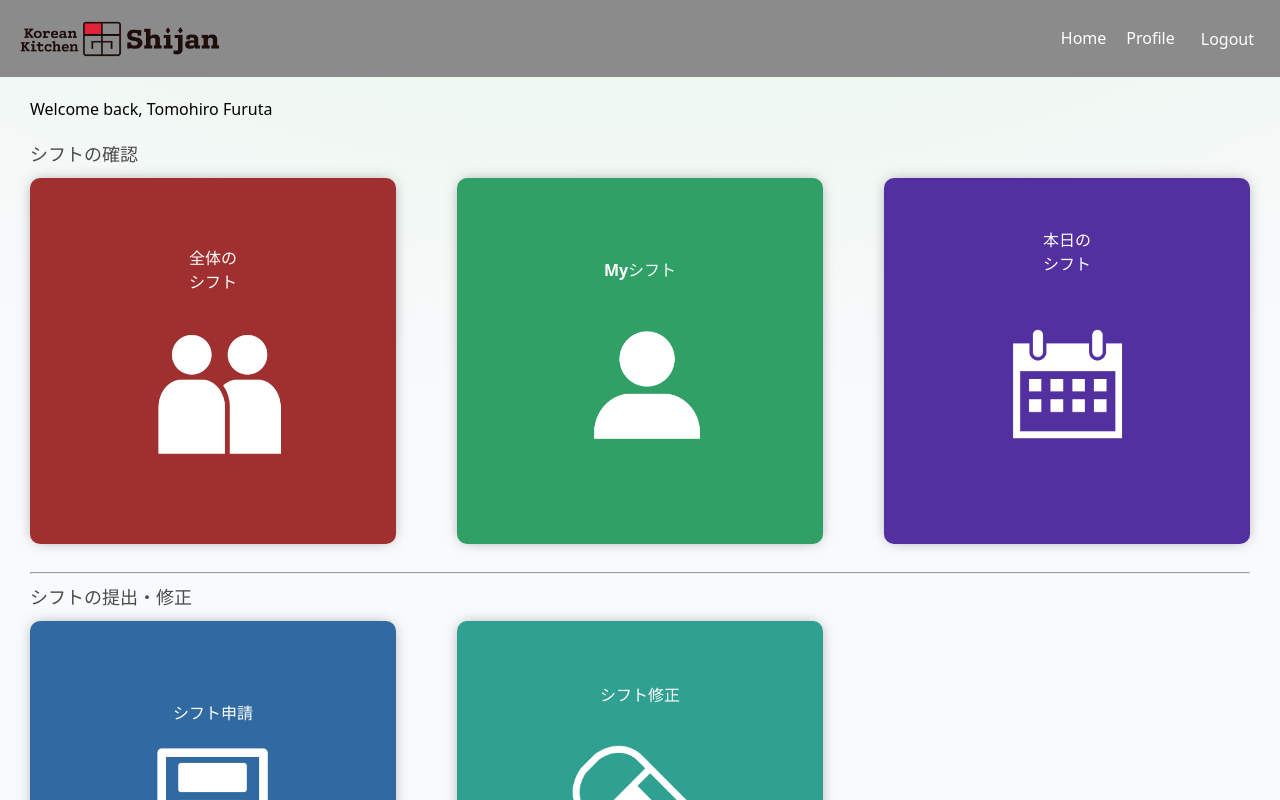
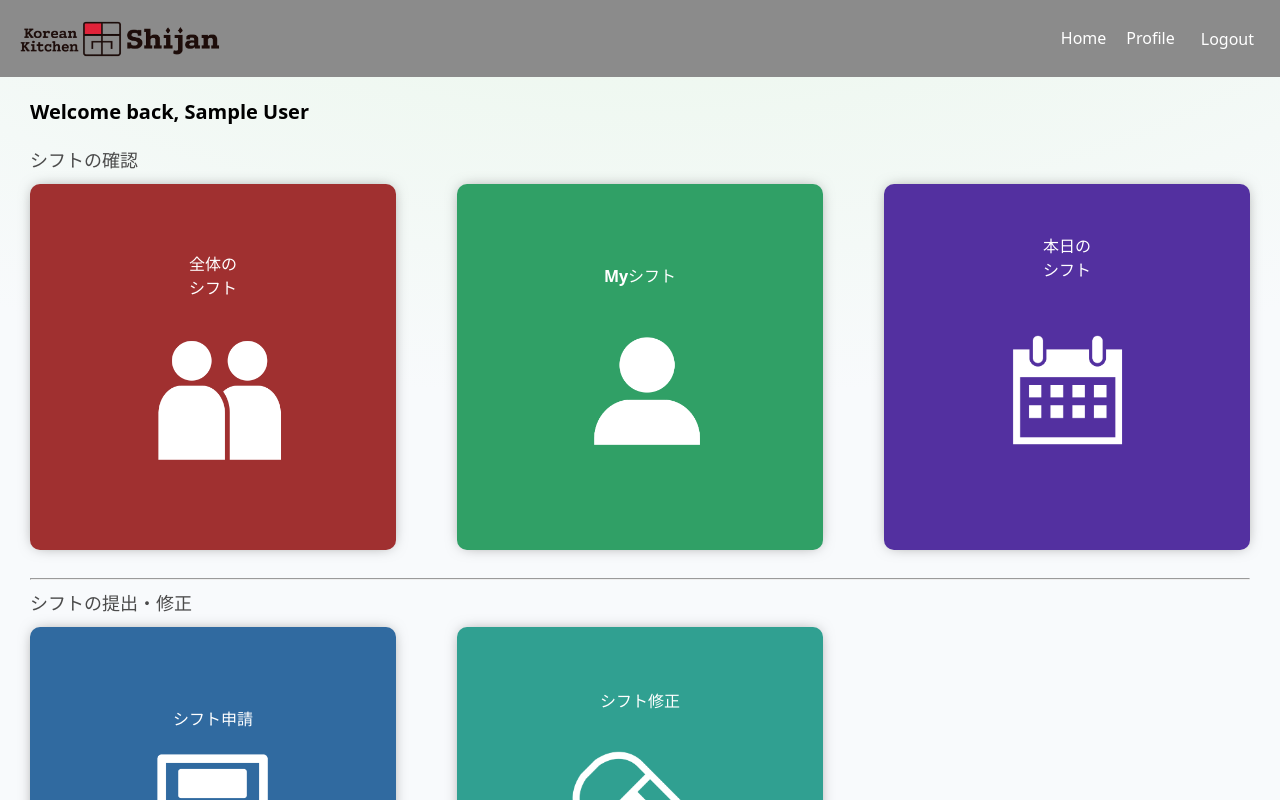
Before and after one commit to kei0101xw/web-shift-manager, a React (Vite) app in the folder frontend/: page /home in a window 1280 px wide. Shown: the top 800 px of the page. Built offline with nearby package versions, Linux system fonts and the light colour scheme; sample sign-in values are in the browser's storage.

Commit message:
[change]ホーム画面にログインしているユーザーの名前を表示するように変更

```diff
--- a/frontend/src/pages/Home/Home.css
+++ b/frontend/src/pages/Home/Home.css
@@ -1,5 +1,11 @@
 .home-container {
   padding: 20px 30px 30px 30px;
+}
+
+.home-greeting {
+  font-size: 20px;
+  font-weight: 700;
+  margin-bottom: 16px;
 }
 
 .all-button-group {
--- a/frontend/src/pages/Home/Home.jsx
+++ b/frontend/src/pages/Home/Home.jsx
@@ -7,13 +7,15 @@ import people from "../../assets/people.png";
 import money from "../../assets/money.png";
 import paper from "../../assets/paper.png";
 import eraser from "../../assets/eraser.png";
+import { useAuth } from "../../auth/AuthContext";
 
 const Home = () => {
   const navigate = useNavigate();
+  const { user } = useAuth();
   return (
     <>
       <div className="home-container">
-        <div>Welcome back, Tomohiro Furuta</div>
+        <div className="home-greeting">Welcome back, {user?.name ?? ""}</div>
         <div className="all-button-group">
           <div className="button-title shift">シフトの確認</div>
           <div className="shift-button-group">
--- a/frontend/src/pages/ManagerHome/ManagerHome.css
+++ b/frontend/src/pages/ManagerHome/ManagerHome.css
@@ -1,5 +1,11 @@
 .home-container {
   padding: 20px 30px 30px 30px;
+}
+
+.home-greeting {
+  font-size: 20px;
+  font-weight: 700;
+  margin-bottom: 16px;
 }
 
 .all-button-group {
--- a/frontend/src/pages/ManagerHome/ManagerHome.jsx
+++ b/frontend/src/pages/ManagerHome/ManagerHome.jsx
@@ -7,13 +7,15 @@ import people from "../../assets/people.png";
 import money from "../../assets/money.png";
 import paper from "../../assets/paper.png";
 import eraser from "../../assets/eraser.png";
+import { useAuth } from "../../auth/AuthContext";
 
 const ManagerHome = () => {
   const navigate = useNavigate();
+  const { user } = useAuth();
   return (
     <>
       <div className="home-container">
-        <div>Welcome back, 高吉店長</div>
+        <div className="home-greeting">Welcome back, {user?.name ?? ""}</div>
         <div className="all-button-group">
           <div className="button-title shift">シフトの確認</div>
           <div className="shift-button-group">
```
